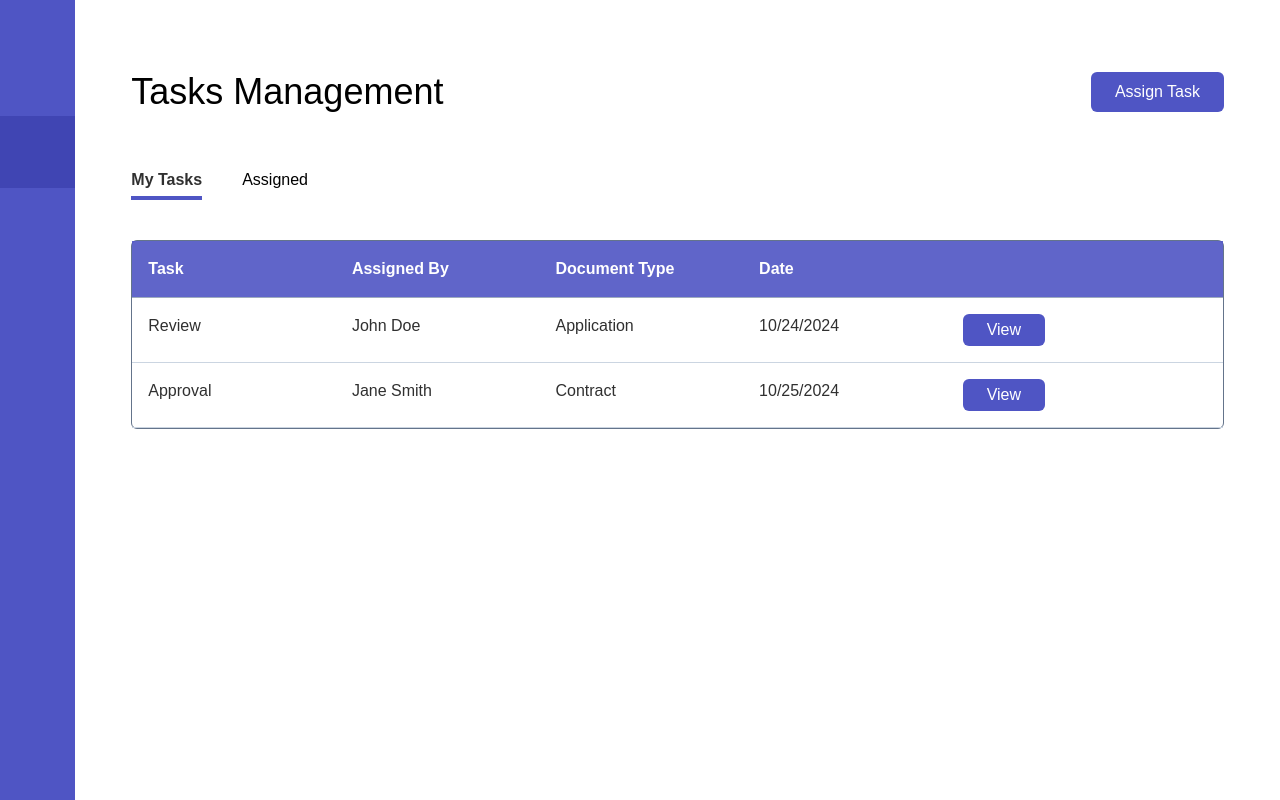
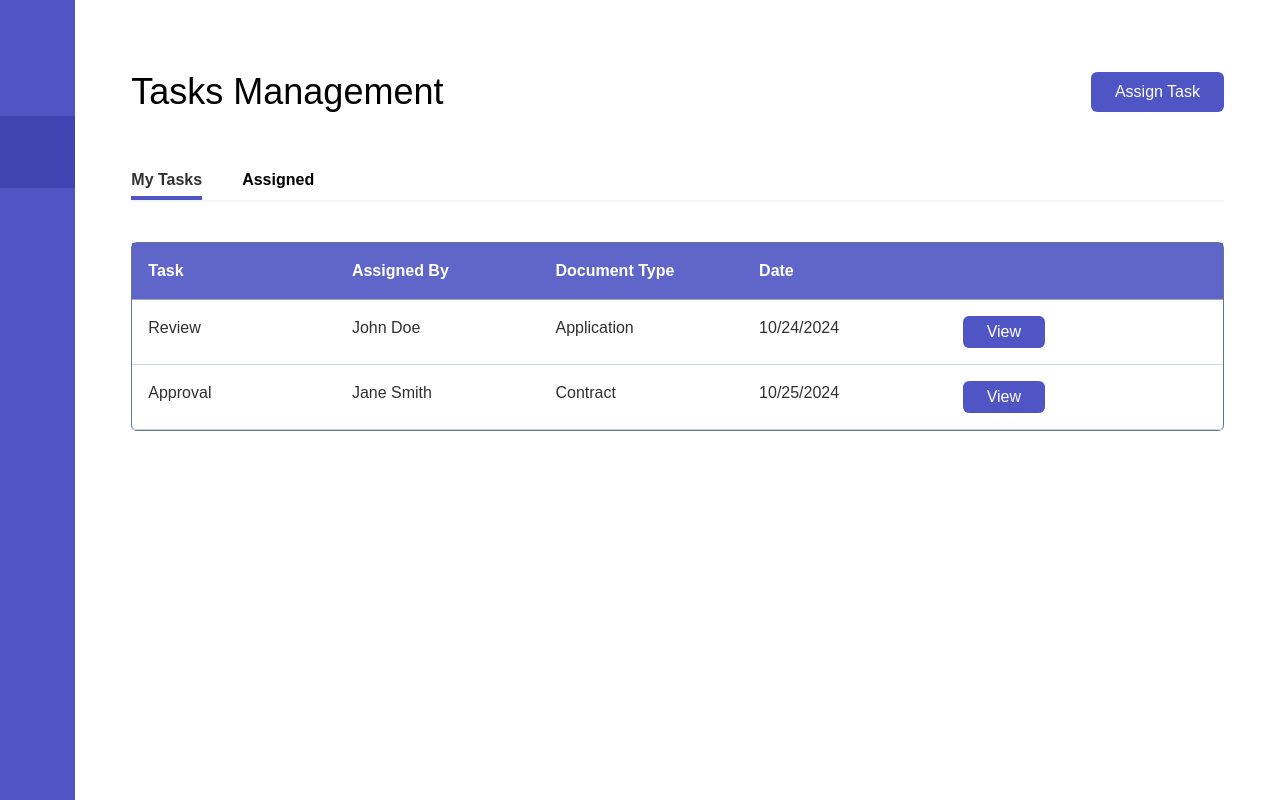
Before and after one commit to eobcre/task-manager-demo-server, a React (Vite) app: page /Tasks in a window 1280 px wide. Built offline with nearby package versions, Linux system fonts and the light colour scheme; some icons are missing.

Commit message:
updated tab border

```diff
--- a/src/components/Tab.tsx
+++ b/src/components/Tab.tsx
@@ -7,12 +7,12 @@ interface TabProps {
 
 const Tab: React.FC<TabProps> = ({ activeTab, setActiveTab }) => {
   return (
-    <div className='flex gap-10 py-10'>
+    <div className='flex gap-10 border-b-2 border-gray-100 my-10'>
       <div
         onClick={() => {
           setActiveTab('My Tasks');
         }}
-        className={activeTab === 'My Tasks' ? 'text-dark font-bold border-b-4 border-purple cursor-pointer pb-1' : 'border-transparent'}
+        className={`font-bold ${activeTab === 'My Tasks' ? 'text-dark border-b-4 border-purple cursor-pointer pb-1' : 'border-transparent'}`}
       >
         <a href='#MyTasks'>My Tasks</a>
       </div>
@@ -20,7 +20,7 @@ const Tab: React.FC<TabProps> = ({ activeTab, setActiveTab }) => {
         onClick={() => {
           setActiveTab('Assigned');
         }}
-        className={activeTab === 'Assigned' ? 'text-dark font-bold border-b-4 border-purple cursor-pointer pb-1' : 'border-transparent'}
+        className={`font-bold ${activeTab === 'Assigned' ? 'text-dark border-b-4 border-purple cursor-pointer pb-1' : 'border-transparent'}`}
       >
         <a href='#Assigned'>Assigned</a>
       </div>
```
